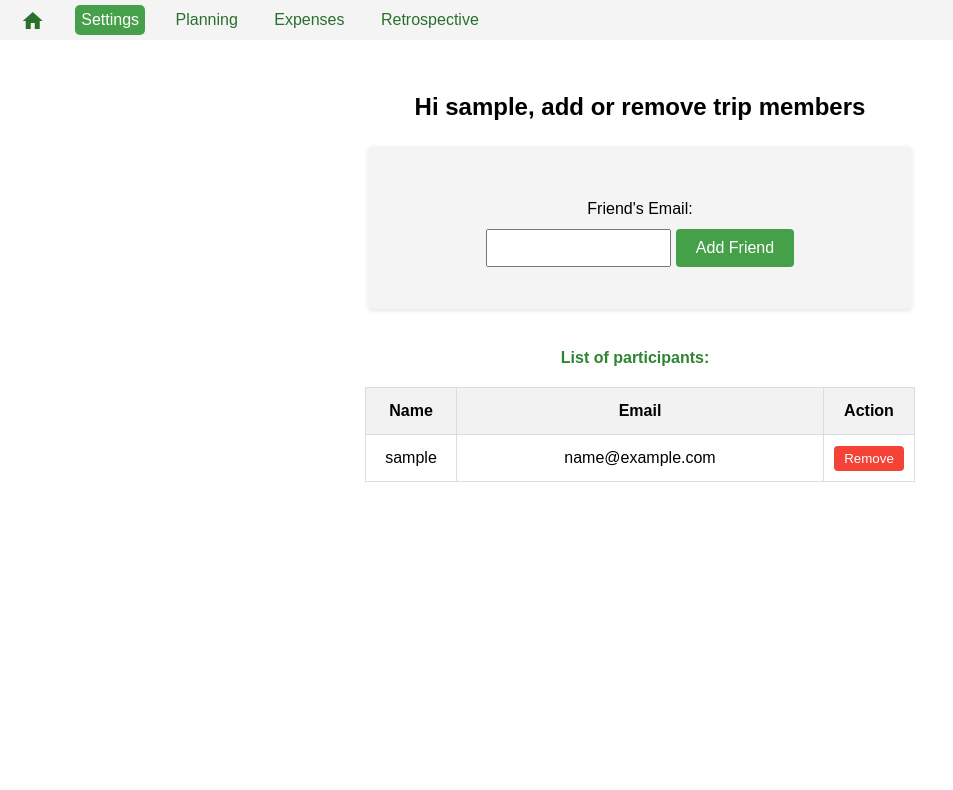
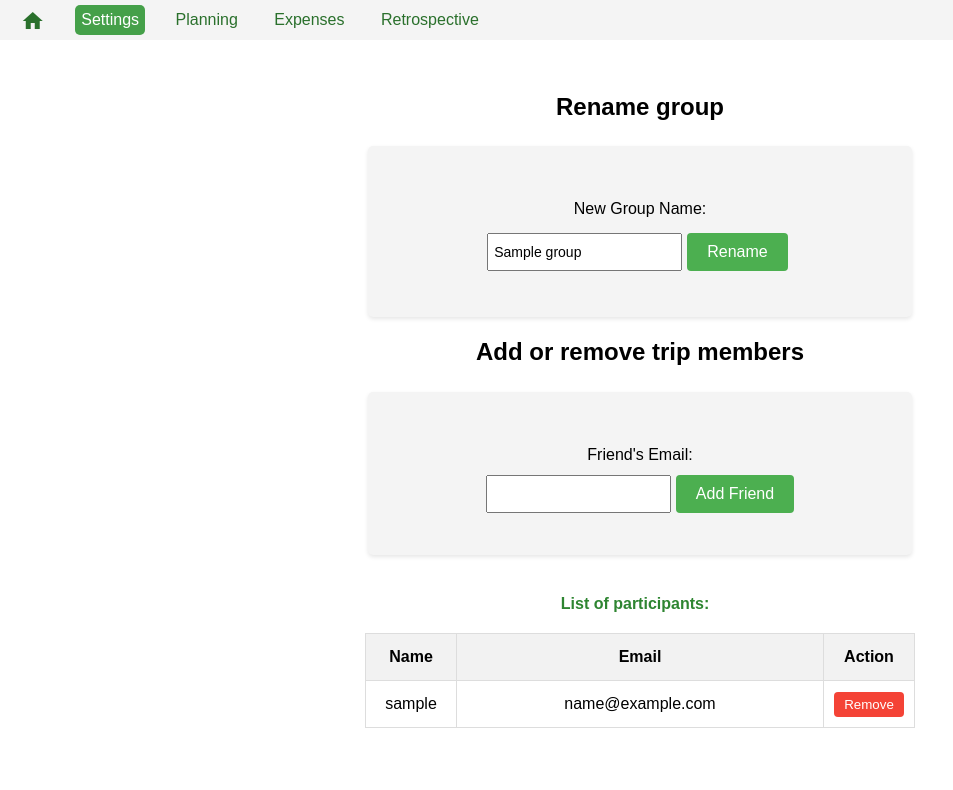
Before and after one commit to ayael01/champay, a Flask app: page /edit_group/1 in a window 1280 px wide. Shown: the part 83-873 px from the top of the page, without its empty margins (0-953 px from the left). Before the commit the page ends 565 px from the top, so only its background shows below. Run offline with Flask 3, Linux system fonts and the light colour scheme; the visitor is signed in with stand-in values (Sample User, id 1); tables that the repository leaves empty hold one stand-in row (values such as "Sample post"); data that the repository does not hold is empty.

Commit message:
Rename Group

```diff
--- a/app.py
+++ b/app.py
@@ -1141,6 +1141,47 @@ def get_non_member_users_with_tasks():
     return jsonify({"non_member_users": [user.serialize() for user in non_member_users]})
 
 
+@app.route('/rename_group/<int:group_id>', methods=['POST'])
+def rename_group(group_id):
+
+    if not request.is_json:
+        return jsonify({"error": "Request content type must be application/json."}), 415
+
+    # Check if user is logged in
+    if 'username' not in session:
+        return jsonify({"error": "You must be logged in to perform this action."}), 401
+
+    current_user = User.query.filter_by(username=session['username']).first()
+    if current_user is None:
+        return jsonify({"error": "User not found."}), 400
+
+    data = request.get_json()
+    new_name = data.get('newGroupName').strip()
+
+    # Check if group with the new name already exists
+    existing_group = Group.query.filter_by(name=new_name).first()
+    if existing_group:
+        return jsonify({"error": "A group with that name already exists."}), 400
+
+    group = Group.query.get(group_id)
+    if group is None:
+        return jsonify({"error": "Group not found."}), 400
+
+    # Verify that the current user is a member of the group
+    current_user_membership = GroupMember.query.filter_by(user_id=current_user.id, group_id=group_id).first()
+    if not current_user_membership:
+        return jsonify({"error": "You must be a member of this group to rename it."}), 400
+
+    try:
+        group.name = new_name
+        db.session.commit()
+
+        return jsonify({"message": "Group name updated successfully.", "new_name": new_name}), 200
+    except SQLAlchemyError as e:
+        db.session.rollback()
+        return jsonify({"error": str(e)}), 500
+
+
 
 
 
--- a/static/styles.css
+++ b/static/styles.css
@@ -563,8 +563,25 @@ h1 {
     width: 100%;  /* adjust as needed */
 }
 
+.rename-input {
+    display: flex;
+    justify-content: space-between;
+    align-items: center;  /* This will vertically center the items */
+    width: 100%;
+    margin-right: 3px;
+}
+
+
+#newGroupName {
+    padding: 5px; /* same padding as .rename-button */
+    font-size: 14px; /* same font-size as .rename-button */
+    height: calc(100% - 22px); /* adjusting for the top and bottom padding */
+    vertical-align: middle; /* to align it vertically in line with the button */
+}
+
+
 .search-button {
-    background-color: #45a049;
+    background-color: #4CAF50;
     color: white;
     border: none;
     border-radius: 4px;
@@ -578,8 +595,8 @@ h1 {
 }
 
 .search-button:hover {
-    background-color: white;
-    color: #45a049;
+    background-color: #45a049;
+    cursor: pointer;
 }
 
 .friend-table {
@@ -700,6 +717,10 @@ h1 {
     cursor: pointer;
 }
 
+.retro-button:hover {
+    background-color: #45a049;
+}
+
 #comments-table {
     width: 1000px;
 }
@@ -808,7 +829,7 @@ h1 {
 }
 
 .addtask-button {
-    background-color: #45a049;
+    background-color: #4CAF50;
     color: white;
     border: none;
     border-radius: 4px;
@@ -830,8 +851,8 @@ h1 {
 
 
 .addtask-button:hover {
-    background-color: white;
-    color: #45a049;
+    background-color: #45a049;  /* A darker shade of green for hover effect */
+    cursor: pointer;
 }
 
 /* This targets the table with id "task-table" */
@@ -940,3 +961,22 @@ h1 {
 .lastupd-col {
     width: 115px;  /* You can adjust this width to your liking */
 }
+
+.rename-button {
+    background-color: #4CAF50; /* Green */
+    border: none;
+    color: white;
+    padding: 10px 20px;
+    text-align: center;
+    text-decoration: none;
+    display: inline-block;
+    font-size: 16px;
+    margin: 4px 2px;
+    cursor: pointer;
+    border-radius: 4px;
+}
+
+.rename-button:hover {
+    background-color: #45a049;  /* A darker shade of green for hover effect */
+    cursor: pointer;
+}
--- a/templates/edit_group.html
+++ b/templates/edit_group.html
@@ -37,8 +37,25 @@
     </div>
 
     <main>
+
         <section class="group-form">
-            <h2>Hi {{ username }}, add or remove trip members</h2>
+            <h2>Rename group</h2>
+
+            <form id="renameGroupForm" action="{{ url_for('rename_group', group_id=group.id) }}" method="post" class="form-inline">
+                <div class="form-group">
+                    <label for="newGroupName">New Group Name:</label>
+                    <div class="rename-input">
+                        <input type="text" id="newGroupName" name="newGroupName" value="{{ group_name }}" required>
+                        <button class="rename-button">Rename</button>
+                    </div>
+                </div>
+            </form>
+
+        </section>
+
+
+        <section class="group-form">
+            <h2>Add or remove trip members</h2>
 
             <!-- The form for adding users -->
             <form action="{{ url_for('search_friends') }}" method="post" class="form-inline search-form" onsubmit="event.preventDefault(); searchFriends();">
@@ -110,6 +127,7 @@
         window.onload = function() {
             fetchFriends();
             fetchNonMemberUsersWithTasks();
+            renameGroup();
 
             {% with messages = get_flashed_messages(with_categories=true) %}
                 {% if messages %}
@@ -379,6 +397,46 @@
             });
         }
 
+        function renameGroup() {
+            document.getElementById("renameGroupForm").addEventListener("submit", function(event) {
+                event.preventDefault();  // Prevent form from submitting normally
+
+                // Get the group_id and newGroupName from the form
+                let group_id = "{{ group.id }}";  // Assuming group.id is passed in your context to the template
+                let newGroupName = document.getElementById("newGroupName").value;
+
+                // Send an AJAX request
+                fetch(`/rename_group/${group_id}`, {
+                    method: "POST",
+                    headers: {
+                        "Content-Type": "application/json"
+                    },
+                    body: JSON.stringify({
+                        newGroupName: newGroupName
+                    })
+                })
+                .then(response => response.json())
+                .then(data => {
+                    if (data.message) {
+                        // Show the success popup
+                        document.getElementById('message_flash').innerText = data.message;
+                        document.getElementById('popup_flash').style.display = "flex";
+
+                        // Update group name on the page
+                        document.querySelector("h1").textContent = data.new_name + " Settings";
+                    } else if (data.error) {
+                        // Handle the error (e.g., show a different popup or an alert)
+                        alert(data.error);
+                    }
+                })
+                .catch(error => {
+                    console.log("Request failed:", error);
+                    console.error("Error:", error);
+                    alert("An unexpected error occurred.");
+                });
+            });
+        }
+
     </script>
 
 </body>
```
